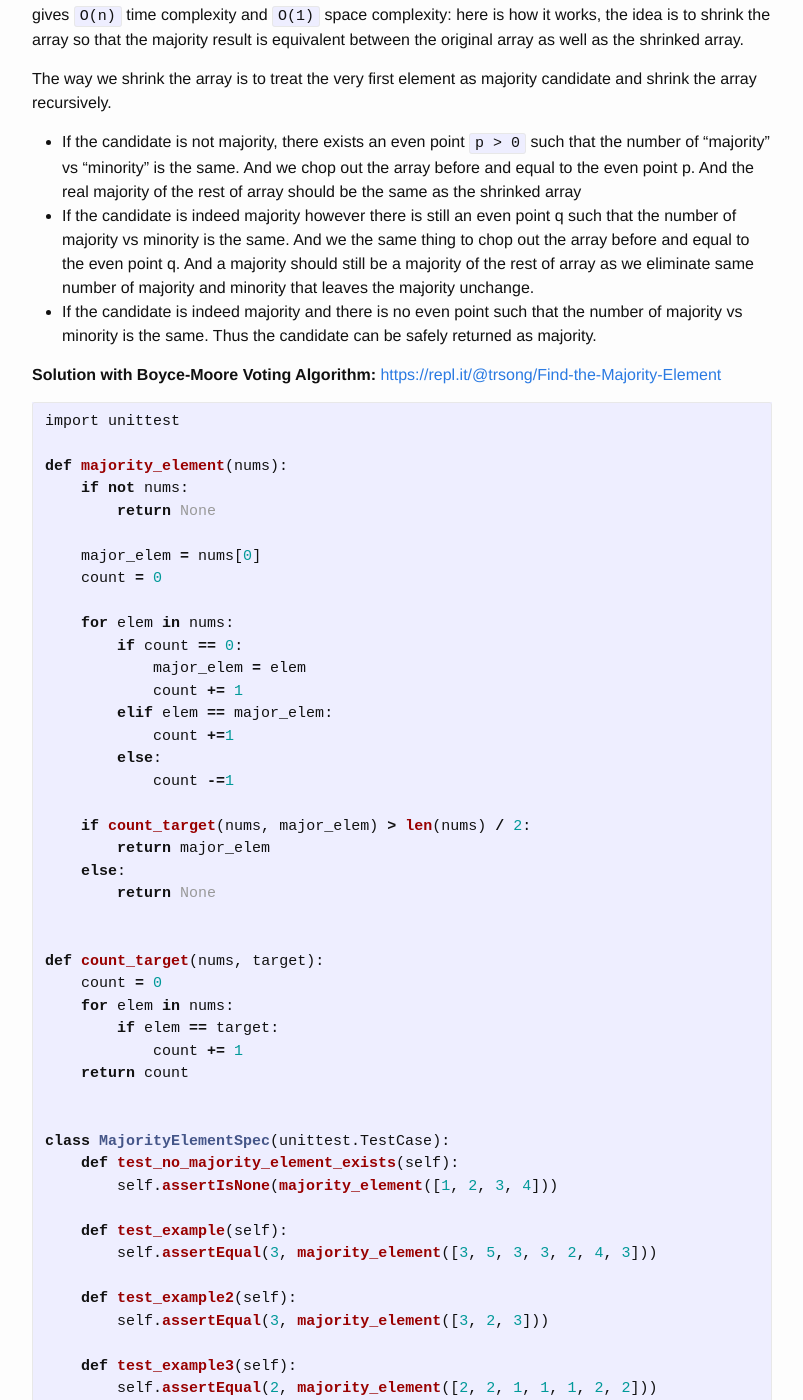
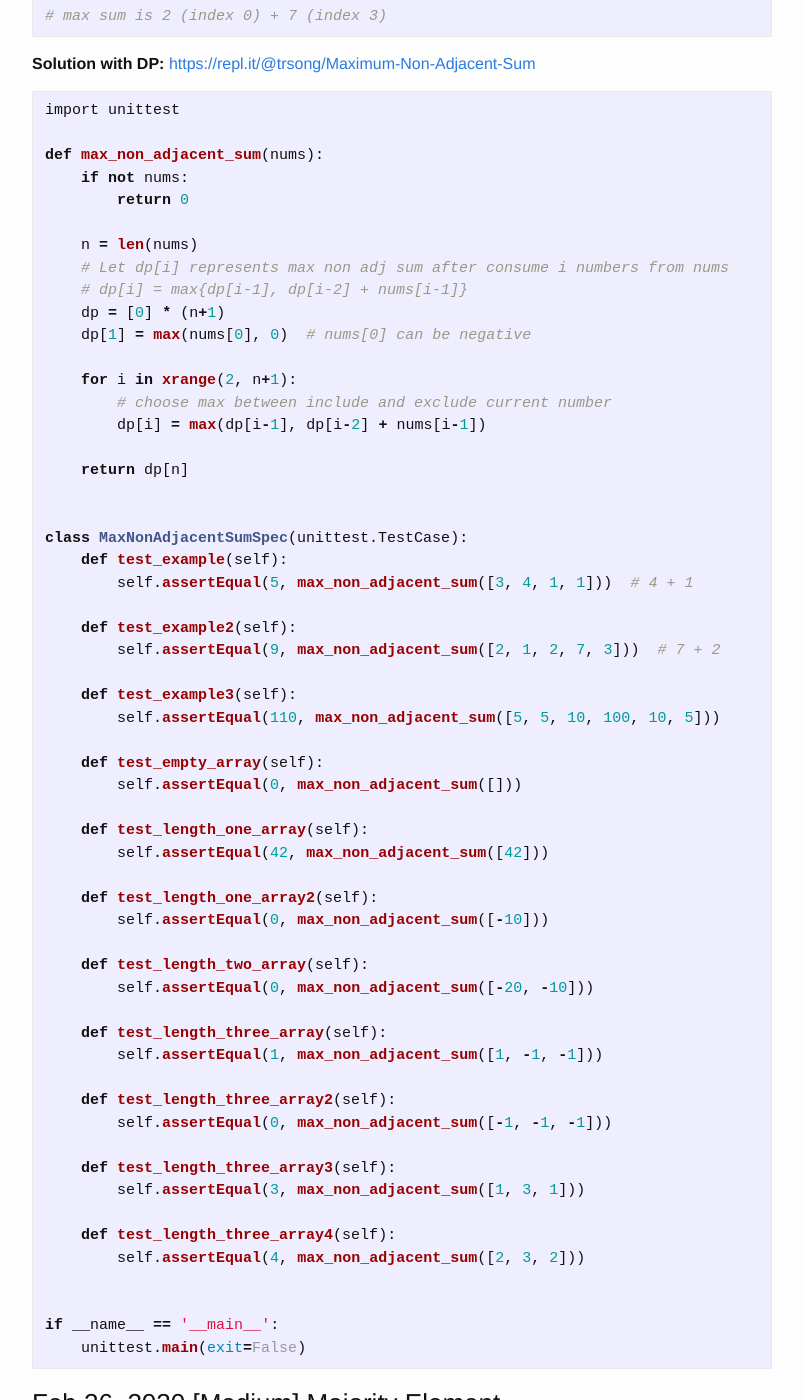
Before and after one commit to trsong/trsong.github.io, a Jekyll site: the page built from _posts/2020-02-01-DailyQuestionsFeb.md, in a window 1280 px wide and 1400 px high, scrolled down 1792 px. Shown: the whole window, without its empty margins (238-1041 px from the left). Built offline with Jekyll 4.4.1, drawn with Linux system fonts in a browser that asks for light colours; some of the changed text lies outside the part shown.

Commit message:
Add Solution to Feb 27 Question

````diff
--- a/_posts/2020-02-01-DailyQuestionsFeb.md
+++ b/_posts/2020-02-01-DailyQuestionsFeb.md
@@ -18,6 +18,17 @@ categories: Python/Java
 
 **Java Playground:** [https://repl.it/languages/java](https://repl.it/languages/java)
 
+### Feb 28, 2020 [Medium] Index of Larger Next Number
+---
+> **Question:** Given a list of numbers, for each element find the next element that is larger than the current element. Return the answer as a list of indices. If there are no elements larger than the current element, then use -1 instead.
+
+**Example:**
+```py
+larger_number([3, 2, 5, 6, 9, 8])
+# return [2, 2, 3, 4, -1, -1]
+```
+
+
 ### Feb 27, 2020 [Medium] Maximum Non Adjacent Sum
 ---
 > **Question:** Given a list of positive numbers, find the largest possible set such that no elements are adjacent numbers of each other.
@@ -34,6 +45,66 @@ max_non_adjacent_sum([3, 4, 1, 1])
 max_non_adjacent_sum([2, 1, 2, 7, 3])
 # returns 9
 # max sum is 2 (index 0) + 7 (index 3)
+```
+
+**Solution with DP:** [https://repl.it/@trsong/Maximum-Non-Adjacent-Sum](https://repl.it/@trsong/Maximum-Non-Adjacent-Sum)
+```py
+import unittest
+
+def max_non_adjacent_sum(nums):
+    if not nums:
+        return 0
+
+    n = len(nums)
+    # Let dp[i] represents max non adj sum after consume i numbers from nums
+    # dp[i] = max{dp[i-1], dp[i-2] + nums[i-1]}
+    dp = [0] * (n+1)
+    dp[1] = max(nums[0], 0)  # nums[0] can be negative
+
+    for i in xrange(2, n+1):
+        # choose max between include and exclude current number
+        dp[i] = max(dp[i-1], dp[i-2] + nums[i-1])
+
+    return dp[n]
+
+
+class MaxNonAdjacentSumSpec(unittest.TestCase):
+    def test_example(self):
+        self.assertEqual(5, max_non_adjacent_sum([3, 4, 1, 1]))  # 4 + 1
+
+    def test_example2(self):
+        self.assertEqual(9, max_non_adjacent_sum([2, 1, 2, 7, 3]))  # 7 + 2
+
+    def test_example3(self):
+        self.assertEqual(110, max_non_adjacent_sum([5, 5, 10, 100, 10, 5]))
+
+    def test_empty_array(self):
+        self.assertEqual(0, max_non_adjacent_sum([]))
+
+    def test_length_one_array(self):
+        self.assertEqual(42, max_non_adjacent_sum([42]))
+
+    def test_length_one_array2(self):
+        self.assertEqual(0, max_non_adjacent_sum([-10]))
+
+    def test_length_two_array(self):
+        self.assertEqual(0, max_non_adjacent_sum([-20, -10]))
+
+    def test_length_three_array(self):
+        self.assertEqual(1, max_non_adjacent_sum([1, -1, -1]))
+
+    def test_length_three_array2(self):
+        self.assertEqual(0, max_non_adjacent_sum([-1, -1, -1]))
+
+    def test_length_three_array3(self):
+        self.assertEqual(3, max_non_adjacent_sum([1, 3, 1]))
+
+    def test_length_three_array4(self):
+        self.assertEqual(4, max_non_adjacent_sum([2, 3, 2]))
+
+
+if __name__ == '__main__':
+    unittest.main(exit=False)
 ```
 
 ### Feb 26, 2020 [Medium] Majority Element
````
